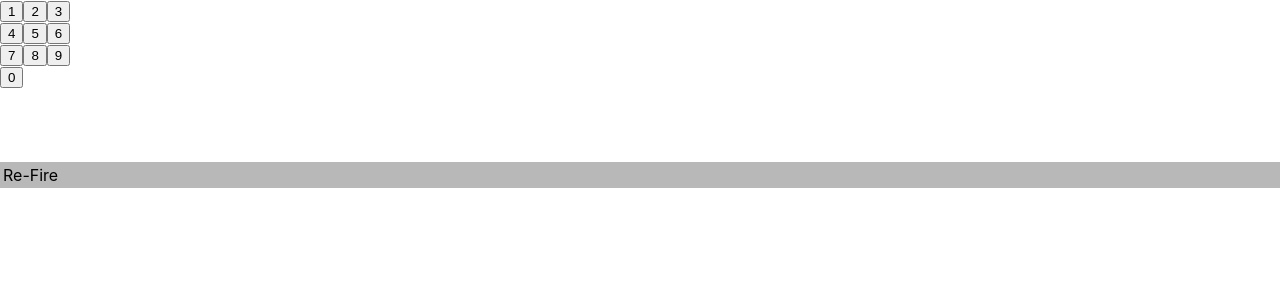
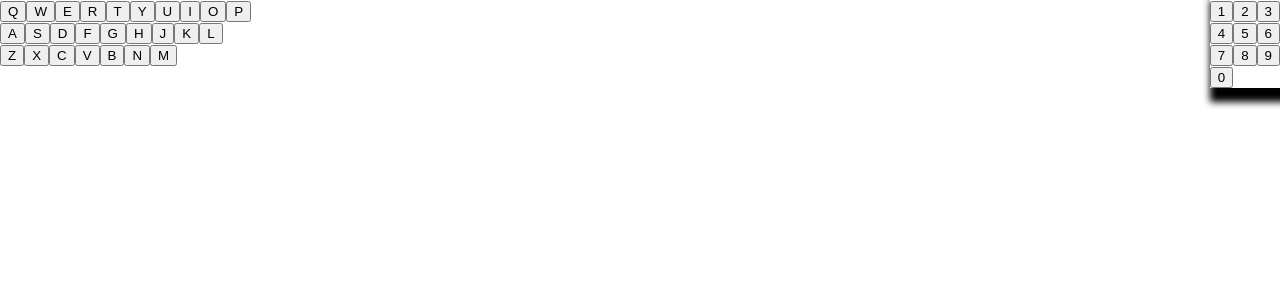
Before and after one commit to J-McKinney/Point_Of_Sale, a React (Create React App) app: page / in a window 1280 px wide. Shown: the top 300 px of the page. Built offline with nearby package versions, Linux system fonts and the light colour scheme.

Commit message:
yay a keyboard

```diff
--- a/src/App.js
+++ b/src/App.js
@@ -4,7 +4,7 @@ import LoginPage from "./Pages/LoginPage";
 import UserPage from "./Pages/UserPage";
 import AdminPage from "./Pages/AdminPage";
 import Wrapper from "./Components/Wrapper";
-import Footer from "./Components/Footer";
+// import Footer from "./Components/Footer";
 import "./App.css";
 
 function App() {
@@ -17,7 +17,6 @@ function App() {
             <Route exact path="/UserPage" component={UserPage} />
             <Route exact path="/AdminPage" component={AdminPage} />
           </Wrapper>
-          <Footer />
         </div>
       </Router>
     </>
--- a/src/Components/Footer/style.css
+++ b/src/Components/Footer/style.css
@@ -1,4 +1,5 @@
 .footer {
+  margin-top: 50px;
   min-height: 0px;
   background: #e5e5e5;
   position: relative;
--- a/src/Components/KeyBoard/index.js
+++ b/src/Components/KeyBoard/index.js
@@ -1,11 +1,48 @@
-import React from 'react';
+import React from "react";
+import Button from "react-bootstrap/Button";
+import Container from "react-bootstrap/Container";
+import Row from "react-bootstrap/Row";
+// import Col from "react-bootstrap/Col";
 
 function KeyBoard(props) {
-    return (
-        <div>
-
-        </div>
-    );
+  return (
+    <div>
+      <Container id="keyBoardContainer">
+        <Row>
+          <Button value="Q" id="Q" className="letters">Q</Button>
+          <Button value="W" id="W" className="letters">W</Button>
+          <Button value="E" id="E" className="letters">E</Button>
+          <Button value="R" id="R" className="letters">R</Button>
+          <Button value="T" id="T" className="letters">T</Button>
+          <Button value="Y" id="Y" className="letters">Y</Button>
+          <Button value="U" id="U" className="letters">U</Button>
+          <Button value="I" id="I" className="letters">I</Button>
+          <Button value="O" id="O" className="letters">O</Button>
+          <Button value="P" id="P" className="letters">P</Button>
+        </Row>
+        <Row>
+          <Button value="A" id="A" className="letters">A</Button>
+          <Button value="S" id="S" className="letters">S</Button>
+          <Button value="D" id="D" className="letters">D</Button>
+          <Button value="F" id="F" className="letters">F</Button>
+          <Button value="G" id="G" className="letters">G</Button>
+          <Button value="H" id="H" className="letters">H</Button>
+          <Button value="J" id="J" className="letters">J</Button>
+          <Button value="K" id="K" className="letters">K</Button>
+          <Button value="L" id="L" className="letters">L</Button>
+        </Row>
+        <Row>
+          <Button value="Z" id="Z" className="letters">Z</Button>
+          <Button value="X" id="X" className="letters">X</Button>
+          <Button value="C" id="C" className="letters">C</Button>
+          <Button value="V" id="V" className="letters">V</Button>
+          <Button value="B" id="B" className="letters">B</Button>
+          <Button value="N" id="N" className="letters">N</Button>
+          <Button value="M" id="M" className="letters">M</Button>
+        </Row>
+      </Container>
+    </div>
+  );
 }
 
 export default KeyBoard;
--- a/src/Components/NumberPad/index.js
+++ b/src/Components/NumberPad/index.js
@@ -3,29 +3,30 @@ import Button from "react-bootstrap/Button";
 import Container from "react-bootstrap/Container";
 import Row from "react-bootstrap/Row";
 import Col from "react-bootstrap/Col";
+import "./style.css";
 
 function NumberPad(props) {
   return (
     <div>
       <Container id="numberPadContainer">
         <Row>
-          <Button id="one" className="numbers">1</Button>
-          <Button id="two" className="numbers">2</Button>
-          <Button id="three" className="numbers">3</Button>
+          <Button value="1" id="one" className="numbers">1</Button>
+          <Button value="2" id="two" className="numbers">2</Button>
+          <Button value="3" id="three" className="numbers">3</Button>
         </Row>
         <Row>
-          <Button id="four" className="numbers">4</Button>
-          <Button id="five" className="numbers">5</Button>
-          <Button id="six" className="numbers">6</Button>
+          <Button value="4" id="four" className="numbers">4</Button>
+          <Button value="5" id="five" className="numbers">5</Button>
+          <Button value="6" id="six" className="numbers">6</Button>
         </Row>
         <Row>
-          <Button id="seven" className="numbers">7</Button>
-          <Button id="eight" className="numbers">8</Button>
-          <Button id="nine" className="numbers">9</Button>
+          <Button value="7" id="seven" className="numbers">7</Button>
+          <Button value="8" id="eight" className="numbers">8</Button>
+          <Button value="9" id="nine" className="numbers">9</Button>
         </Row>
         <Row>
           <Col>
-            <Button id="zero" className="numbers">0</Button>
+            <Button value="0" id="zero" className="numbers">0</Button>
           </Col>
         </Row>
       </Container>
--- a/src/Components/NumberPad/style.css
+++ b/src/Components/NumberPad/style.css
@@ -0,0 +1,4 @@
+#numberPadContainer {
+    float: right;
+    box-shadow: 7px 7px 7px 7px rgb(0, 0, 0);
+}
--- a/src/Pages/LoginPage.js
+++ b/src/Pages/LoginPage.js
@@ -1,11 +1,13 @@
 import React, { Component } from "react";
 import NumberPad from "../Components/NumberPad";
+import KeyBoard from "../Components/KeyBoard";
 
 class LoginPage extends Component {
   render() {
     return (
       <>
         <NumberPad />
+        <KeyBoard />
       </>
     );
   }
```
